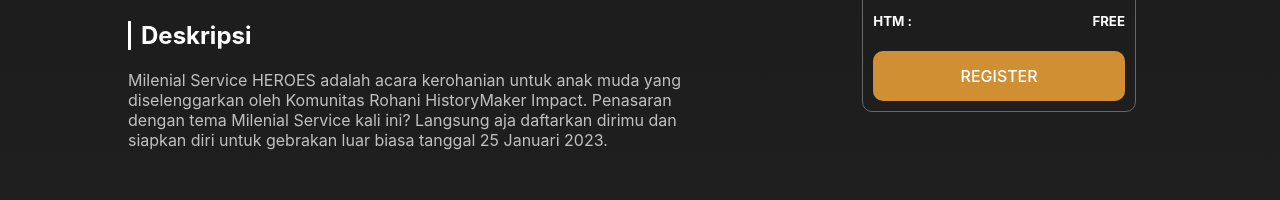
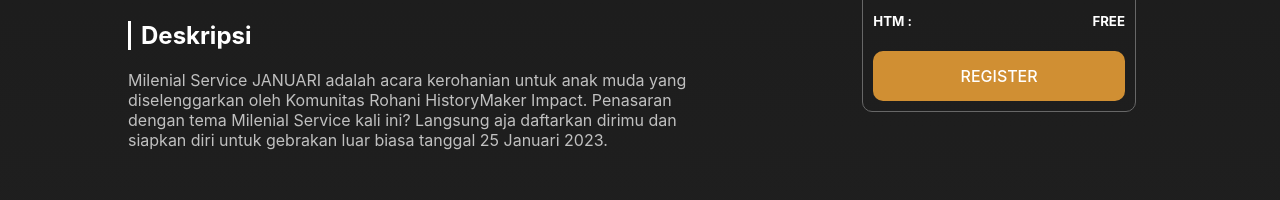
Before and after one commit to RonaldoWidiantoSiswoyo/hmi-web, a Next.js app: page /EventPage/eventpage in a window 1280 px wide. Shown: the part 487-687 px from the top of the page. Built offline with nearby package versions, Linux system fonts and the light colour scheme.

Commit message:
perubahan eventtt

```diff
--- a/components/Event/index.tsx
+++ b/components/Event/index.tsx
@@ -19,9 +19,9 @@ export default function Event() {
         <div className={styles.right}>
           <div className={styles.box}>
             <div className={styles.form}>
-              <img src="/januari.jpg" alt="event bangkitlah" />
+              <img src="/januari.jpg" alt="event januari" />
               <div>
-                <h2 className={styles["form__title"]}>HEROES</h2>
+                <h2 className={styles["form__title"]}>JANUARI</h2>
                 <p className={styles["form__description"]}>
                   Lorem ipsum, dolor sit amet consectetur adipisicing elit. Non
                   dolores qui perspiciatis odit sit corporis! Iure explicabo
--- a/pages/EventPage/eventpage.tsx
+++ b/pages/EventPage/eventpage.tsx
@@ -25,7 +25,7 @@ export default function EventPage() {
           <div className={styles["eventpage__container"]}>
             <div className={styles["left__section"]}>
               <div className={styles["eventpage__image"]}>
-                <img src="/januari.jpg" alt="logo heroes" />
+                <img src="/januari.jpg" alt="logo januari" />
               </div>
               <div className={styles["eventpage__description"]}>
                 <div className={styles["eventpage__description-title"]}>
@@ -33,7 +33,7 @@ export default function EventPage() {
                 </div>
                 <div className={styles["eventpage__description-caption"]}>
                   <p>
-                    Milenial Service HEROES adalah acara kerohanian untuk anak
+                    Milenial Service JANUARI adalah acara kerohanian untuk anak
                     muda yang diselenggarkan oleh Komunitas Rohani HistoryMaker
                     Impact. Penasaran dengan tema Milenial Service kali ini?
                     Langsung aja daftarkan dirimu dan siapkan diri untuk
```
